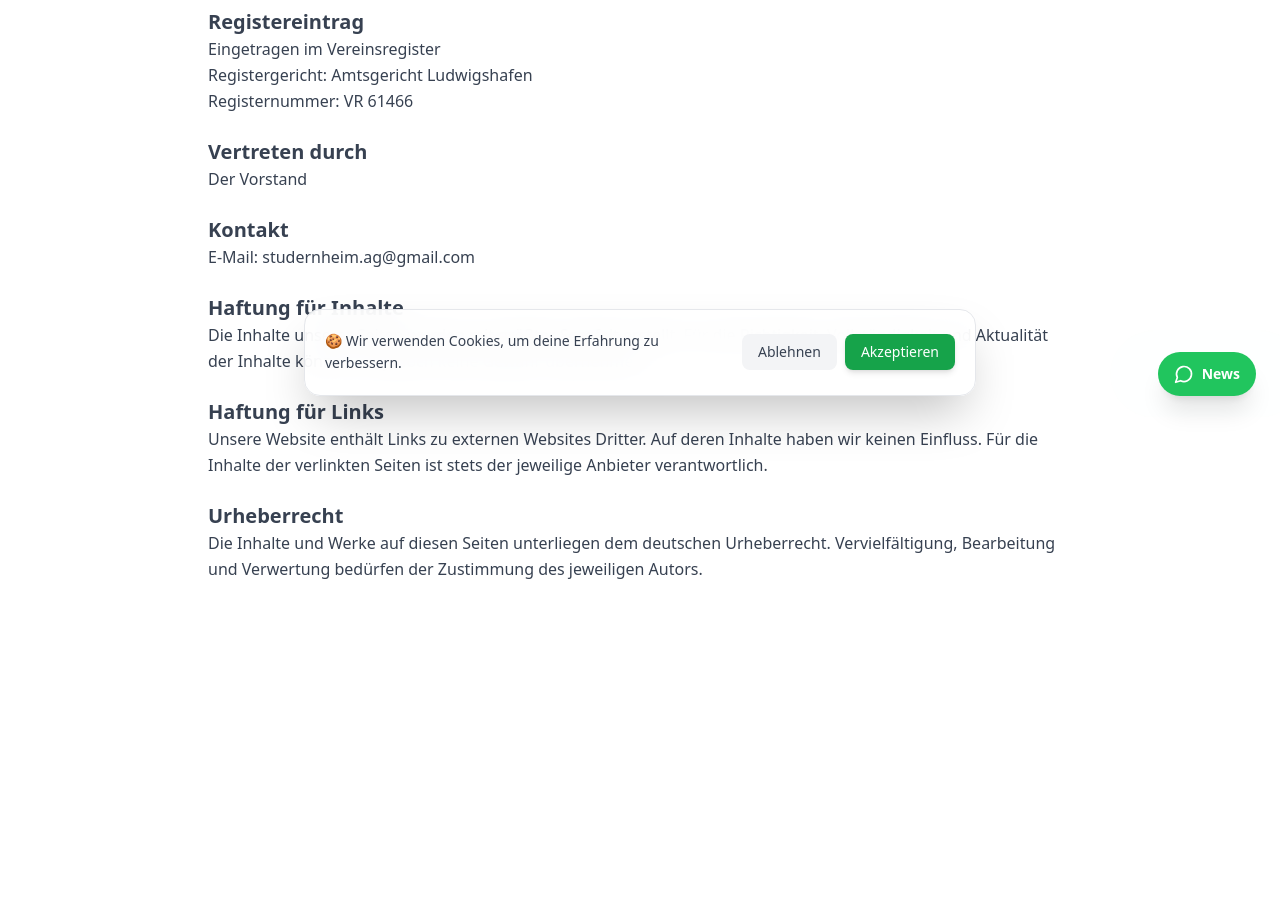
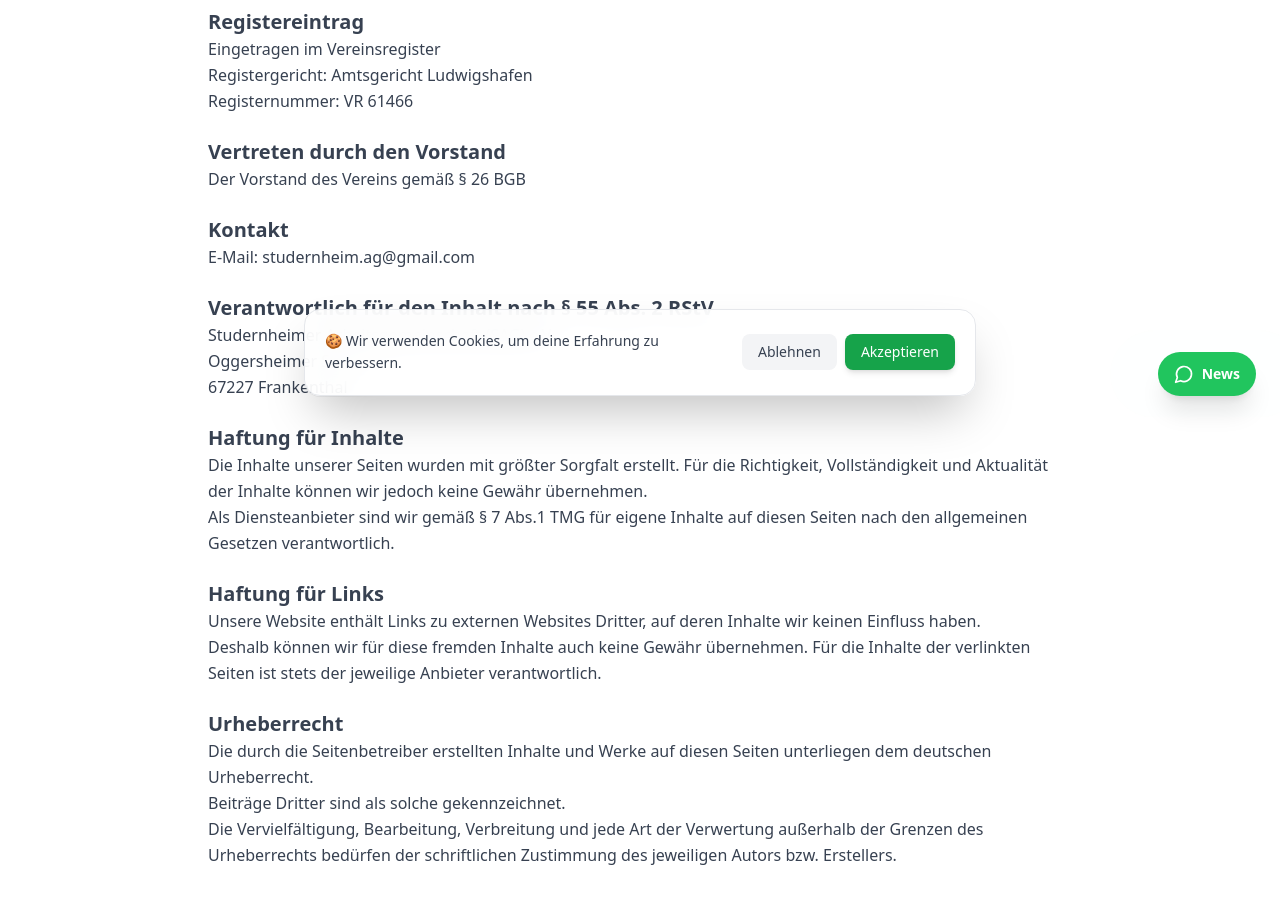
Before and after one commit to Wowax83/studernheim-website, a Next.js app: page /impressum in a window 1280 px wide. Shown: the part 380-1284 px from the top of the page. Before the commit the page ends 1042 px from the top, so only its background shows below. Built offline with nearby package versions, Linux system fonts and the light colour scheme; no server answers.

Commit message:
Update page.tsx

```diff
--- a/app/impressum/page.tsx
+++ b/app/impressum/page.tsx
@@ -5,6 +5,7 @@ export default function Impressum() {
 
       <div className="space-y-6 text-gray-700 leading-relaxed">
 
+        {/* 1 */}
         <section>
           <h2 className="text-xl font-semibold">Angaben gemäß § 5 TMG</h2>
           <p>
@@ -15,6 +16,7 @@ export default function Impressum() {
           </p>
         </section>
 
+        {/* 2 */}
         <section>
           <h2 className="text-xl font-semibold">Registereintrag</h2>
           <p>
@@ -24,13 +26,15 @@ export default function Impressum() {
           </p>
         </section>
 
+        {/* 3 */}
         <section>
-          <h2 className="text-xl font-semibold">Vertreten durch</h2>
+          <h2 className="text-xl font-semibold">Vertreten durch den Vorstand</h2>
           <p>
-            Der Vorstand
+            Der Vorstand des Vereins gemäß § 26 BGB
           </p>
         </section>
 
+        {/* 4 */}
         <section>
           <h2 className="text-xl font-semibold">Kontakt</h2>
           <p>
@@ -38,6 +42,19 @@ export default function Impressum() {
           </p>
         </section>
 
+        {/* 5 */}
+        <section>
+          <h2 className="text-xl font-semibold">
+            Verantwortlich für den Inhalt nach § 55 Abs. 2 RStV
+          </h2>
+          <p>
+            Studernheimer Arbeitsgemeinschaft (SAG) e.V.<br />
+            Oggersheimer Str. 14<br />
+            67227 Frankenthal
+          </p>
+        </section>
+
+        {/* 6 */}
         <section>
           <h2 className="text-xl font-semibold">Haftung für Inhalte</h2>
           <p>
@@ -45,22 +62,39 @@ export default function Impressum() {
             Für die Richtigkeit, Vollständigkeit und Aktualität der Inhalte
             können wir jedoch keine Gewähr übernehmen.
           </p>
+          <p>
+            Als Diensteanbieter sind wir gemäß § 7 Abs.1 TMG für eigene Inhalte
+            auf diesen Seiten nach den allgemeinen Gesetzen verantwortlich.
+          </p>
         </section>
 
+        {/* 7 */}
         <section>
           <h2 className="text-xl font-semibold">Haftung für Links</h2>
           <p>
-            Unsere Website enthält Links zu externen Websites Dritter.
-            Auf deren Inhalte haben wir keinen Einfluss.
+            Unsere Website enthält Links zu externen Websites Dritter,
+            auf deren Inhalte wir keinen Einfluss haben.
+          </p>
+          <p>
+            Deshalb können wir für diese fremden Inhalte auch keine Gewähr übernehmen.
             Für die Inhalte der verlinkten Seiten ist stets der jeweilige Anbieter verantwortlich.
           </p>
         </section>
 
+        {/* 8 */}
         <section>
           <h2 className="text-xl font-semibold">Urheberrecht</h2>
           <p>
-            Die Inhalte und Werke auf diesen Seiten unterliegen dem deutschen Urheberrecht.
-            Vervielfältigung, Bearbeitung und Verwertung bedürfen der Zustimmung des jeweiligen Autors.
+            Die durch die Seitenbetreiber erstellten Inhalte und Werke auf diesen Seiten
+            unterliegen dem deutschen Urheberrecht.
+          </p>
+          <p>
+            Beiträge Dritter sind als solche gekennzeichnet.
+          </p>
+          <p>
+            Die Vervielfältigung, Bearbeitung, Verbreitung und jede Art der Verwertung
+            außerhalb der Grenzen des Urheberrechts bedürfen der schriftlichen Zustimmung
+            des jeweiligen Autors bzw. Erstellers.
           </p>
         </section>
 
```
